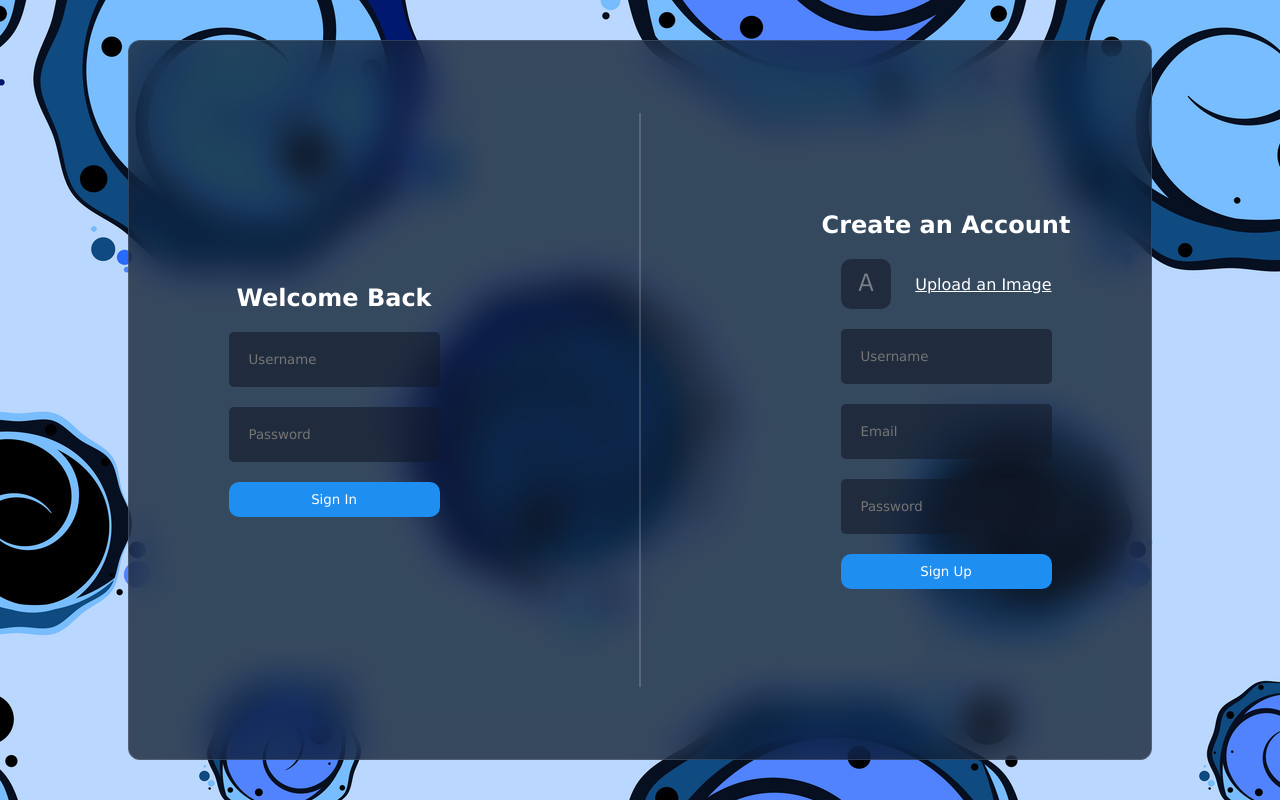
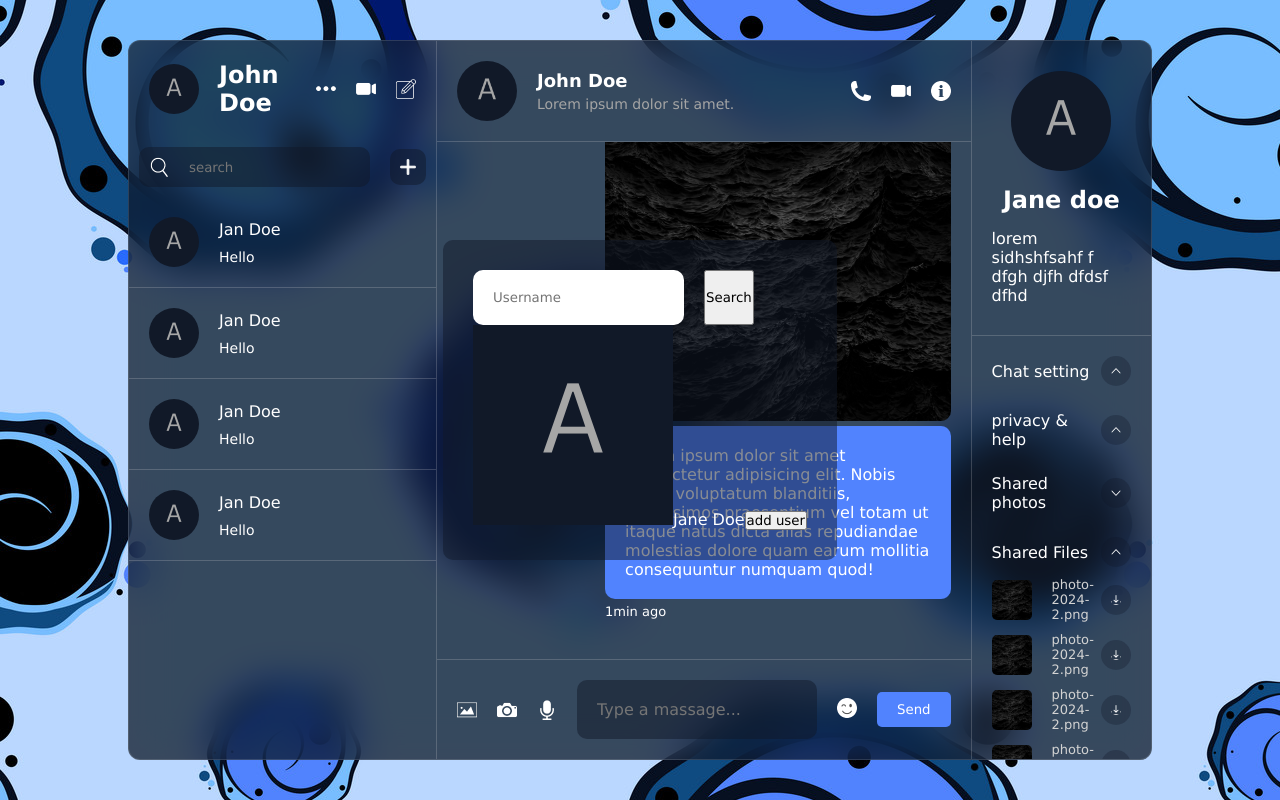
Before and after one commit to mohammadhoseinbaba/chatapp, a React (Vite) app: page / in a window 1280 px wide. Built offline with nearby package versions, Linux system fonts and the light colour scheme; the HTML template or start-up script is replaced by a standard one.

Commit message:
searchFeature

```diff
--- a/src/App.jsx
+++ b/src/App.jsx
@@ -6,7 +6,7 @@
 const App = () => {
 
 
-const user = false
+const user = true
 
 
 
--- a/src/components/list/chatList/ChatList.jsx
+++ b/src/components/list/chatList/ChatList.jsx
@@ -1,6 +1,6 @@
 import { useState } from 'react'
 import './chatlist.css'
-
+import AddUser from './addUser/AddUser'
 
 const ChatList = () => {
     const [addMode,setAddMode]=useState(false)
@@ -41,6 +41,7 @@
             <p>Hello</p>
         </div>
       </div>
+      <AddUser/>
     </div>
   )
 }
--- /dev/null
+++ b/src/components/list/chatList/addUser/AddUser.jsx
@@ -0,0 +1,24 @@
+import './adduser.css'
+
+const AddUser = () => {
+    return (
+        <div className='addUser'>
+            <form>
+
+                <input type="text" placeholder='Username' name='username' />
+                <button>Search</button>
+            </form>
+            <div className="user">
+                <div className="detail">
+                    <img src="./avatar.png" alt="" />
+                    <span>Jane Doe</span>
+                    <button>
+                        add user
+                    </button>
+                </div>
+            </div>
+        </div>
+    )
+}
+
+export default AddUser
--- /dev/null
+++ b/src/components/list/chatList/addUser/adduser.css
@@ -0,0 +1,27 @@
+.addUser {
+    position: absolute;
+    padding: 30px;
+    background-color: rgba(17, 25, 40, 0.5);
+    width: max-content;
+    height: max-content;
+    border-radius: 10px;
+    top: 0;
+    bottom: 0;
+    right: 0;
+    left: 0;
+    margin: auto;
+
+    form {
+        display: flex;
+        gap: 20px;
+
+        input {
+            padding: 20px;
+            border-radius: 10px;
+            border: none;
+            outline: none;
+        }
+
+
+    }
+}
```
